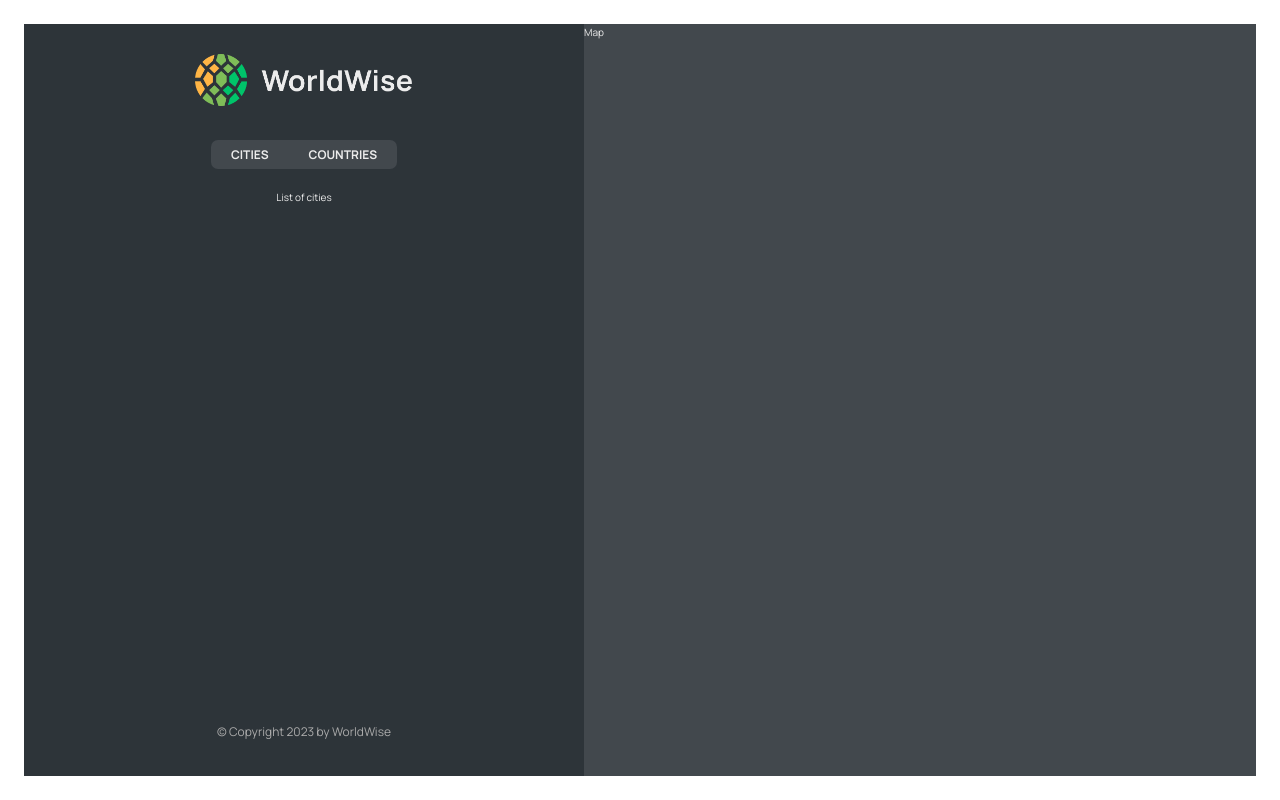
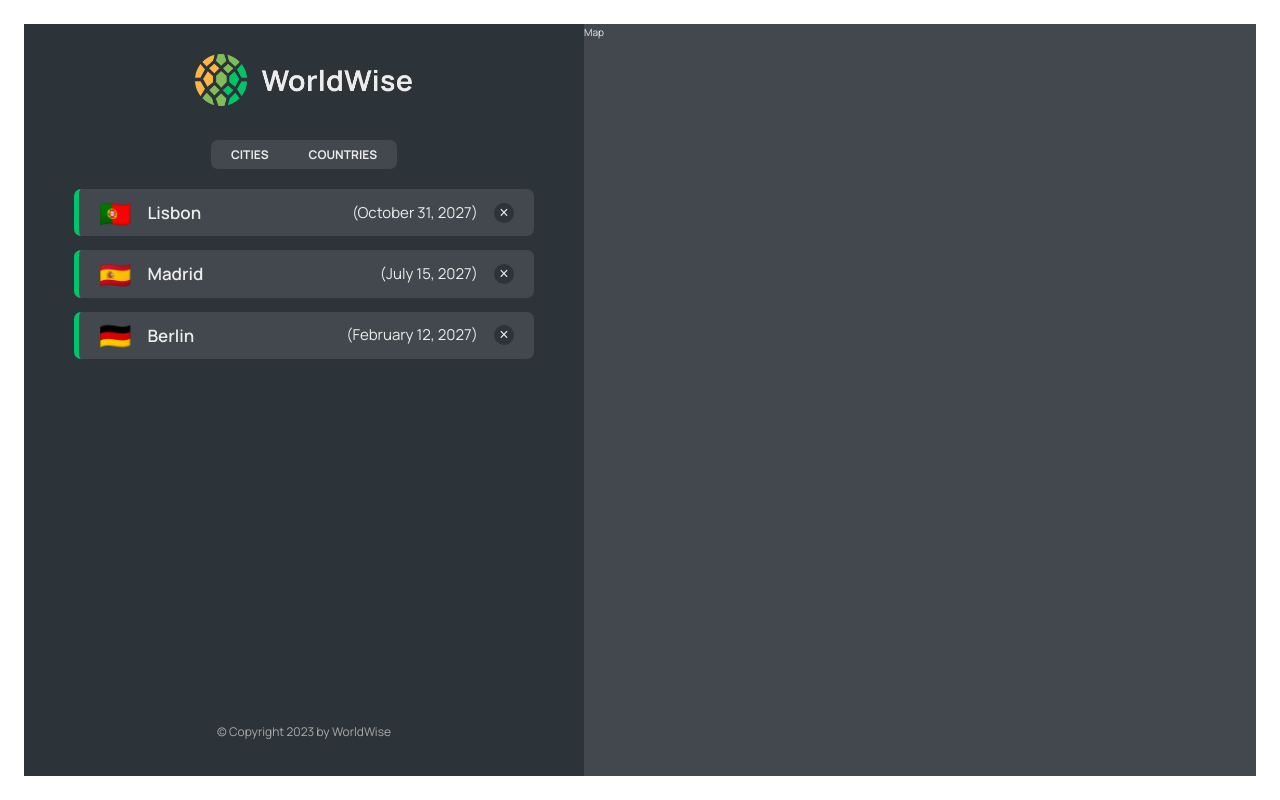
Before and after one commit to ClaudiuSonica/worldwise, a React (Vite) app: page /app in a window 1280 px wide. Built offline with nearby package versions, Linux system fonts and the light colour scheme; data requests are answered from the project's data file.

Commit message:
fake api for city list

```diff
--- a/package.json
+++ b/package.json
@@ -7,9 +7,11 @@
     "dev": "vite",
     "build": "vite build",
     "lint": "eslint . --ext js,jsx --report-unused-disable-directives --max-warnings 0",
-    "preview": "vite preview"
+    "preview": "vite preview",
+    "server": "json-server --watch data/cities.json --port 8000 --delay 500"
   },
   "dependencies": {
+    "json-server": "^0.17.4",
     "react": "^18.2.0",
     "react-dom": "^18.2.0",
     "react-router-dom": "^6.16.0",
--- a/src/App.jsx
+++ b/src/App.jsx
@@ -5,8 +5,32 @@ import Homepage from "./components/pages/homepage/Homepage";
 import PageNotFound from "./components/pages/pageNotFound/PageNotFound";
 import AppLayout from "./components/pages/appLayout/AppLayout";
 import Login from "./components/pages/login/Login";
+import CityList from "./components/molecules/cityList/CityList";
+import { useEffect, useState } from "react";
+
+const BASE_URL = "http://localhost:8000";
 
 const App = () => {
+  const [cities, setCities] = useState([]);
+  const [isLoading, setIsLoading] = useState(false);
+
+  useEffect(() => {
+    const fetchCities = async () => {
+      setIsLoading(true);
+      try {
+        const response = await fetch(`${BASE_URL}/cities`);
+        const data = await response.json();
+        setCities(data);
+      } catch (error) {
+        console.error(error);
+      } finally {
+        setIsLoading(false);
+      }
+    };
+
+    fetchCities();
+  }, []);
+
   return (
     <BrowserRouter>
       <Routes>
@@ -15,8 +39,8 @@ const App = () => {
         <Route path="pricing" element={<Pricing />} />
         <Route path="login" element={<Login />} />
         <Route path="app" element={<AppLayout />}>
-          <Route index element={<p>List of cities</p>} />
-          <Route path="cities" element={<p>List of cities</p>} />
+          <Route index element={<CityList cities={cities} isLoading={isLoading} />} />
+          <Route path="cities" element={<CityList cities={cities} isLoading={isLoading} />} />
           <Route path="countries" element={<p>List of countries</p>} />
           <Route path="form" element={<p>Form</p>} />
         </Route>
--- /dev/null
+++ b/src/components/atoms/cityItem/CityItem.jsx
@@ -0,0 +1,24 @@
+/* eslint-disable react/prop-types */
+import "./CityItem.scss";
+
+const formatDate = (date) =>
+  new Intl.DateTimeFormat("en", {
+    day: "numeric",
+    month: "long",
+    year: "numeric",
+  }).format(new Date(date));
+
+const CityItem = ({ city }) => {
+  const { cityName, emoji, date } = city;
+
+  return (
+    <li className="cityItem">
+      <span className="emoji">{emoji}</span>
+      <h3 className="name">{cityName}</h3>
+      <time className="date">({formatDate(date)})</time>
+      <button className="deleteBtn">&times;</button>
+    </li>
+  );
+};
+
+export default CityItem;
--- /dev/null
+++ b/src/components/atoms/cityItem/CityItem.scss
@@ -0,0 +1,56 @@
+@import "../../../scss/variables";
+
+.cityItem,
+.cityItem:link,
+.cityItem:visited {
+  display: flex;
+  gap: 1.6rem;
+  align-items: center;
+
+  background-color: $colorDark2;
+  border-radius: 7px;
+  padding: 1rem 2rem;
+  border-left: 5px solid $colorBrand2;
+  cursor: pointer;
+
+  color: inherit;
+  text-decoration: none;
+}
+
+.cityItem--active {
+  border: 2px solid $colorBrand2;
+  border-left: 5px solid $colorBrand2;
+}
+
+.emoji {
+  font-size: 2.6rem;
+  line-height: 1;
+}
+
+.name {
+  font-size: 1.7rem;
+  font-weight: 600;
+  margin-right: auto;
+}
+
+.date {
+  font-size: 1.5rem;
+}
+
+.deleteBtn {
+  height: 2rem;
+  aspect-ratio: 1;
+  border-radius: 50%;
+  border: none;
+  background-color: $colorDark1;
+  color: $colorLight2;
+  font-size: 1.6rem;
+  font-weight: 400;
+  cursor: pointer;
+  transition: all 0.2s;
+}
+
+.deleteBtn:hover {
+  background-color: $colorBrand1;
+  color: $colorDark1;
+}
--- /dev/null
+++ b/src/components/atoms/message/Message.jsx
@@ -0,0 +1,12 @@
+/* eslint-disable react/prop-types */
+import "./Message.scss";
+
+const Message = ({ message }) => {
+  return (
+    <p className="message">
+      <span role="img">👋</span> {message}
+    </p>
+  );
+};
+
+export default Message;
--- /dev/null
+++ b/src/components/atoms/message/Message.scss
@@ -0,0 +1,9 @@
+@import "../../../scss/variables";
+
+.message {
+  text-align: center;
+  font-size: 1.8rem;
+  width: 80%;
+  margin: 2rem auto;
+  font-weight: 600;
+}
--- /dev/null
+++ b/src/components/atoms/spinner/Spinner.jsx
@@ -0,0 +1,11 @@
+import "./Spinner.scss";
+
+const Spinner = () => {
+  return (
+    <div className="spinnerContainer">
+      <div className="spinner"></div>
+    </div>
+  );
+};
+
+export default Spinner;
--- /dev/null
+++ b/src/components/atoms/spinner/Spinner.scss
@@ -0,0 +1,22 @@
+.spinnerContainer {
+  height: 100%;
+  display: flex;
+  align-items: center;
+  justify-content: center;
+
+  .spinner {
+    width: 6rem;
+    height: 6rem;
+    border-radius: 50%;
+    background: conic-gradient(#0000 10%, var(--color-light--2));
+    mask: radial-gradient(farthest-side, #0000 calc(100% - 8px), #000 0);
+    -webkit-mask: radial-gradient(farthest-side, #0000 calc(100% - 8px), #000 0);
+    animation: rotate 1.5s infinite linear;
+  }
+}
+
+@keyframes rotate {
+  to {
+    transform: rotate(1turn);
+  }
+}
--- /dev/null
+++ b/src/components/molecules/cityList/CityList.jsx
@@ -0,0 +1,24 @@
+/* eslint-disable react/prop-types */
+import Spinner from "../../atoms/spinner/Spinner";
+import CityItem from "../../atoms/cityItem/CityItem";
+import Message from "../../atoms/message/Message";
+import "./CityList.scss";
+
+const CityList = ({ cities, isLoading }) => {
+  if (isLoading) return <Spinner />;
+
+  if (!cities.length)
+    return (
+      <Message message="Add your first city by clicking on a city on the map" />
+    );
+
+  return (
+    <ul className="cityList">
+      {cities.map((city) => (
+        <CityItem key={city.id} city={city} />
+      ))}
+    </ul>
+  );
+};
+
+export default CityList;
--- /dev/null
+++ b/src/components/molecules/cityList/CityList.scss
@@ -0,0 +1,17 @@
+@import "../../../scss/variables";
+
+.cityList {
+  width: 100%;
+  height: 65vh;
+  list-style: none;
+  overflow-y: scroll;
+  overflow-x: hidden;
+
+  display: flex;
+  flex-direction: column;
+  gap: 1.4rem;
+
+  &::-webkit-scrollbar {
+    width: 0;
+  }
+}
```
Also changed, not shown: 1 other file (tests, documents, lock files or other folders).
